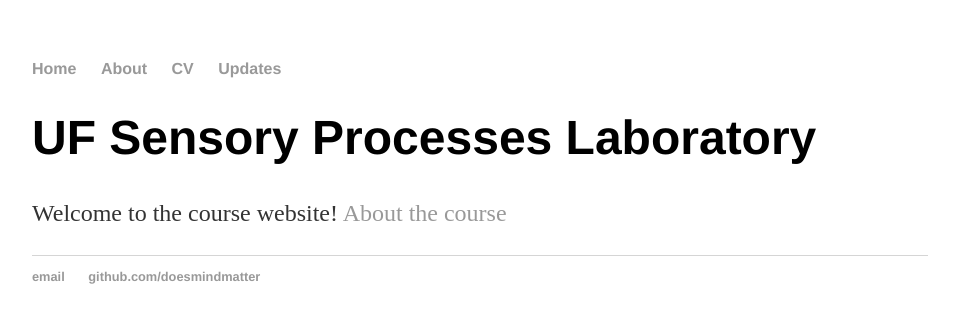
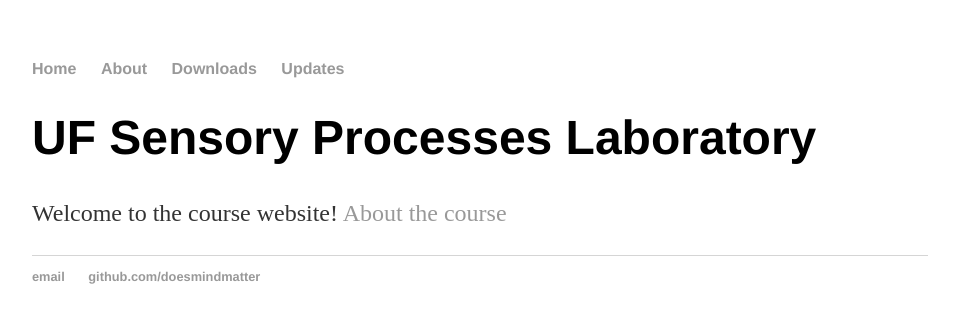
Before and after one commit to doesmindmatter/uf-sensory-lab, a Jekyll site: the page built from index.html, in a window 1280 px wide. Shown: the top 323 px of the page, without its empty margins (160-1119 px from the left). Built offline with Jekyll 4.4.1, drawn with Linux system fonts in a browser that asks for light colours.

Commit message:
Update default.html
changed cv folder to downloads folder

```diff
--- a/_layouts/default.html
+++ b/_layouts/default.html
@@ -10,7 +10,7 @@
 	    		<ul>
 	        		<li><a href="/uf-sensory-lab/">Home</a></li>
 		        	<li><a href="/uf-sensory-lab/about">About</a></li>
-	        		<li><a href="/uf-sensory-lab/cv">CV</a></li>
+	        		<li><a href="/uf-sensory-lab/downloads">Downloads</a></li>
 	        		<li><a href="/uf-sensory-lab/updates">Updates</a></li>
 	    		</ul>
 			</nav>
```
